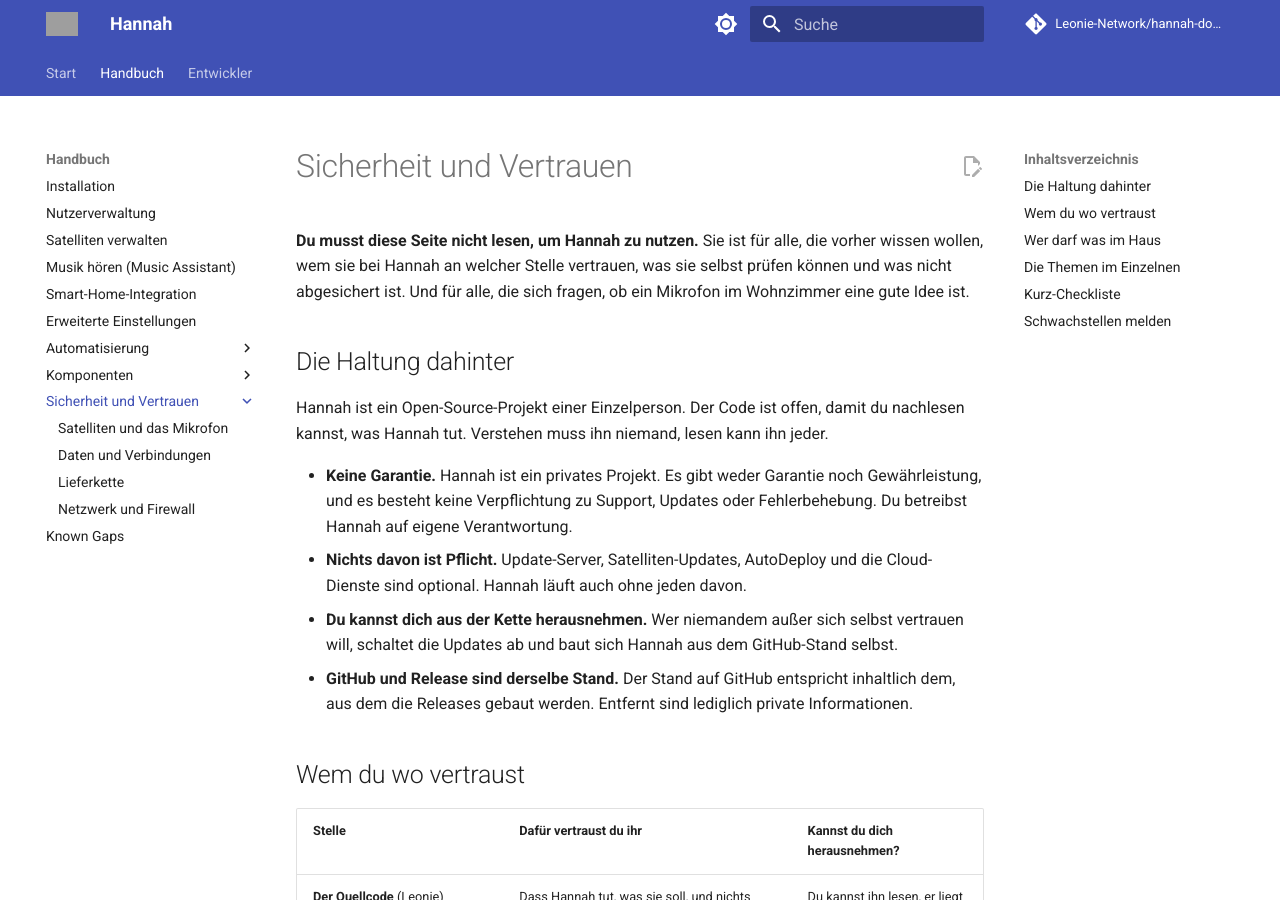
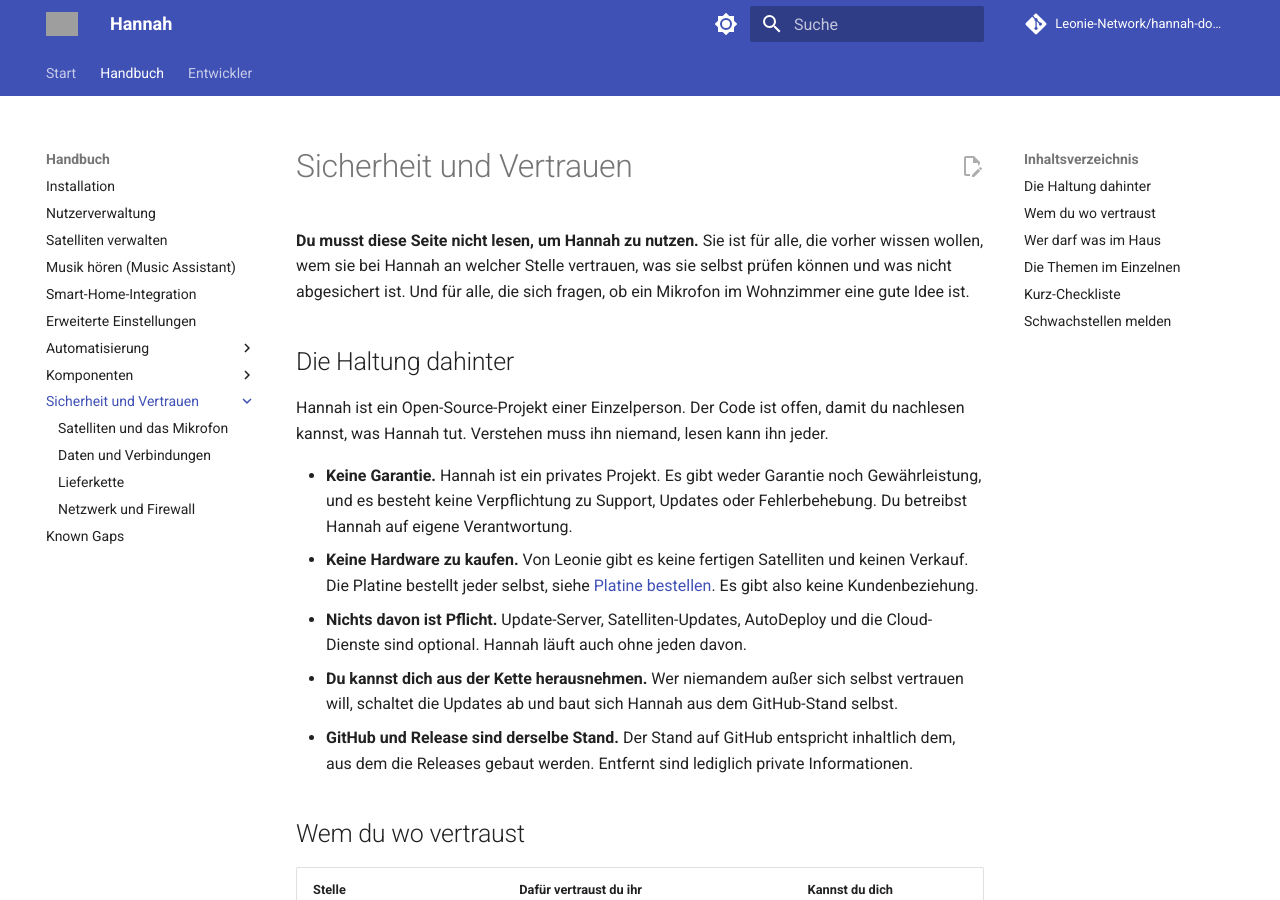
Before and after one commit to Leonie-Network/hannah-docs, an MkDocs documentation site: the page built from docs/manual/security/index.md, in a window 1280 px wide and 900 px high. Built offline with MkDocs 1.6.1 and Material for MkDocs 9.7.7, drawn with Linux system fonts in a browser that asks for light colours; comment, search, counter and statistics services are not loaded; grey boxes are pictures that could not be loaded.

Commit message:
docs(security): state that there is no hardware to buy
Adds a point to the attitude section: Hannah comes without hardware sales, the
board is ordered by everyone themselves, so there is no customer relationship.

Co-Authored-By: Claude Sonnet 5.5 <noreply@anthropic.com>

```diff
--- a/docs/manual/security/index.md
+++ b/docs/manual/security/index.md
@@ -13,6 +13,10 @@ nachlesen kannst, was Hannah tut. Verstehen muss ihn niemand, lesen kann ihn jed
 - **Keine Garantie.** Hannah ist ein privates Projekt. Es gibt weder Garantie noch
   Gewährleistung, und es besteht keine Verpflichtung zu Support, Updates oder
   Fehlerbehebung. Du betreibst Hannah auf eigene Verantwortung.
+- **Keine Hardware zu kaufen.** Von Leonie gibt es keine fertigen Satelliten und keinen
+  Verkauf. Die Platine bestellt jeder selbst, siehe
+  [Platine bestellen](../../components/satellite/pcb-order.md). Es gibt also keine
+  Kundenbeziehung.
 - **Nichts davon ist Pflicht.** Update-Server, Satelliten-Updates, AutoDeploy und die
   Cloud-Dienste sind optional. Hannah läuft auch ohne jeden davon.
 - **Du kannst dich aus der Kette herausnehmen.** Wer niemandem außer sich selbst vertrauen
```
